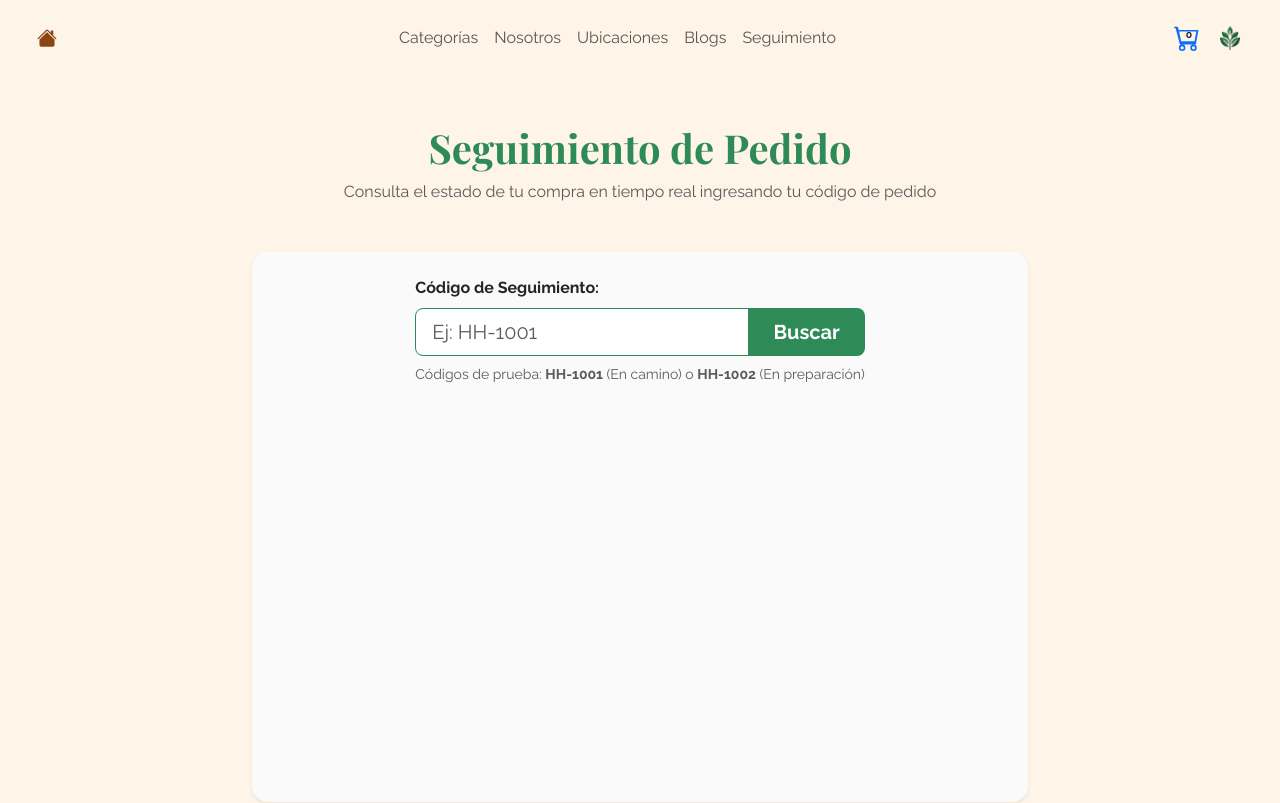
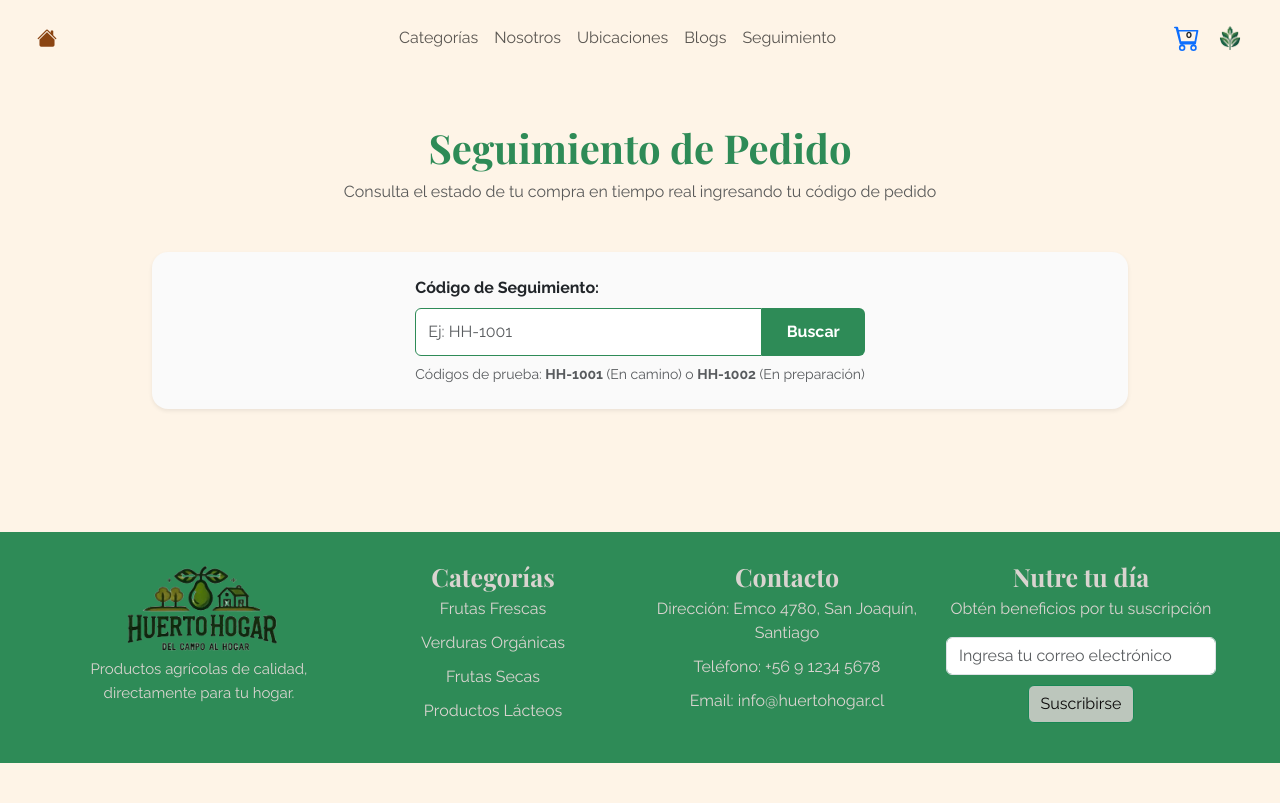
Before and after one commit to gonka-1/ROPIARMA-REACT, a React (Vite) app: page /seguimiento in a window 1280 px wide. Shown: the top 803 px of the page. Built offline with nearby package versions, Linux system fonts and the light colour scheme; a web font is replaced by a local one.

Commit message:
estilo de seguimiento editado

```diff
--- a/src/pages/Seguimiento.jsx
+++ b/src/pages/Seguimiento.jsx
@@ -32,10 +32,11 @@ export default function Seguimiento() {
         <p className="text-muted">Consulta el estado de tu compra en tiempo real ingresando tu código de pedido</p>
       </div>
 
+      {/* Buscador */}
       <div className="card border-0 shadow-sm p-4 mb-4 rounded-4 tarjeta-buscador">
         <form onSubmit={buscarPedido}>
-          <label className="form-label fw-bold text-dark">Código de Seguimiento:</label>
-          <div className="input-group input-group-lg">
+          <label className="form-label fw-bold text-dark mb-2">Código de Seguimiento:</label>
+          <div className="d-flex gap-0" style={{ height: '48px' }}>
             <input
               type="text"
               className="form-control input-seguimiento"
@@ -43,8 +44,15 @@ export default function Seguimiento() {
               required
               value={codigo}
               onChange={(e) => setCodigo(e.target.value)}
+              style={{ borderTopRightRadius: 0, borderBottomRightRadius: 0 }}
             />
-            <button className="btn fw-bold px-4 btn-seguimiento" type="submit">Buscar</button>
+            <button
+              className="btn fw-bold px-4 btn-seguimiento d-flex align-items-center justify-content-center"
+              type="submit"
+              style={{ borderTopLeftRadius: 0, borderBottomLeftRadius: 0, whiteSpace: 'nowrap' }}
+            >
+              Buscar
+            </button>
           </div>
           <small className="text-muted mt-2 d-block">
             Códigos de prueba: <b>HH-1001</b> (En camino) o <b>HH-1002</b> (En preparación)
@@ -52,45 +60,68 @@ export default function Seguimiento() {
         </form>
       </div>
 
+      {/* Resultado */}
       {resultado && (
-        <div className="card border-0 shadow-sm p-4 rounded-4">
-          <div className="d-flex justify-content-between align-items-center flex-wrap border-bottom pb-3 mb-3">
+        <div className="card border-0 shadow-sm p-4 rounded-4" style={{ backgroundColor: '#FFF3E0' }}>
+
+          {/* Header del resultado con Flexbox reforzado */}
+          <div className="d-flex justify-content-between align-items-center border-bottom pb-3 mb-4">
             <div>
-              <h5 className="fw-bold mb-1 id-pedido">Pedido: <span>{resultado.id}</span></h5>
-              <span className="text-muted small">Realizado hoy</span>
+              <h4 className="fw-bold mb-1 id-pedido" style={{ color: '#2E8B57' }}>
+                Pedido: <span>{resultado.id}</span>
+              </h4>
+              <small className="text-muted">Realizado hoy</small>
             </div>
-            <span className="badge rounded-pill fs-6 px-3 py-2 mt-2 mt-sm-0 badge-estado">{resultado.estado}</span>
+
+            <span
+              className="badge rounded-pill fs-6 px-3 py-2 text-white"
+              style={{ backgroundColor: '#2E8B57', whiteSpace: 'nowrap' }}
+            >
+              {resultado.estado}
+            </span>
           </div>
 
+          {/* Datos del Cliente */}
           <div className="row g-3 mb-4 text-dark">
             <div className="col-sm-6">
               <p className="mb-1 text-muted small">Cliente:</p>
-              <strong>{resultado.cliente}</strong>
+              <strong className="d-block">{resultado.cliente}</strong>
             </div>
             <div className="col-sm-6">
               <p className="mb-1 text-muted small">Dirección de entrega:</p>
-              <strong>{resultado.direccion}</strong>
+              <strong className="d-block">{resultado.direccion}</strong>
             </div>
           </div>
 
-          <h6 className="fw-bold mb-3 subtitulo-seguimiento">Progreso de Envío</h6>
-          <div className="progress mb-3 contenedor-progreso">
+          {/* Progreso del Envío (Barra asegurada) */}
+          <h6 className="fw-bold mb-3 subtitulo-seguimiento" style={{ color: '#2E8B57' }}>Progreso de Envío</h6>
+
+          <div
+            className="w-100 mb-2 rounded-pill overflow-hidden"
+            style={{ height: '14px', backgroundColor: '#E0E0E0' }}
+          >
             <div
-              className="progress-bar progress-bar-striped progress-bar-animated barra-progreso-fill"
-              role="progressbar"
-              style={{ width: resultado.progreso }}
+              className="h-100 rounded-pill"
+              style={{
+                width: resultado.progreso,
+                backgroundColor: '#2E8B57',
+                transition: 'width 0.4s ease'
+              }}
             ></div>
           </div>
 
-          <div className="d-flex justify-content-between text-center small text-muted mt-2">
-            <div>Recibido</div>
-            <div>Preparando</div>
-            <div>En Camino</div>
-            <div>Entregado</div>
+          {/* Textos distribuidos en 4 columnas separadas */}
+          <div className="row text-center small text-muted mt-2">
+            <div className="col-3">Recibido</div>
+            <div className="col-3">Preparando</div>
+            <div className="col-3">En Camino</div>
+            <div className="col-3">Entregado</div>
           </div>
+
         </div>
       )}
 
+      {/* Error */}
       {error && (
         <div className="alert alert-danger border-0 shadow-sm rounded-3 mt-3 text-center" role="alert">
           No encontramos ningún pedido con ese código. Revisa que esté bien escrito (ej: HH-1001).
--- a/src/styles/style-seguimiento.css
+++ b/src/styles/style-seguimiento.css
@@ -1,20 +1,34 @@
 /*MAIN*/
 .contenedor-principal-seguimiento {
-    max-width: 800px;
-  min-height: 55vh;
+  max-width: 1000px;
+  min-height: 45vh;
   margin-top: 3rem;
   margin-bottom: 3rem;
 }
+
+.contenedor-principal-seguimiento .card{
+  height: auto !important;
+  min-height: fit-content;
+  overflow: visible !important;
+}
+
 .titulo-seguimiento {
   font-family: 'Playfair Display', serif;
   color: #2E8B57;
 }
+
 .tarjeta-buscador {
   background-color: #FAFAFA;
+  height: auto !important;
 }
 
 .input-seguimiento {
   border-color: #2E8B57;
+}
+
+.input-seguimiento:focus {
+  border-color: #246B43;
+  box-shadow: 0 0 0 0.25rem rgba(46, 139, 87, 0.25);
 }
 
 .btn-seguimiento {
@@ -33,6 +47,7 @@
 
 .badge-estado {
   background-color: #2E8B57;
+  height: auto !important;
 }
 
 .contenedor-progreso {
@@ -42,7 +57,7 @@
 
 .barra-progreso-fill {
   background-color: #2E8B57;
-  width: 0%;
+  width: 10%;
 }
 
 .subtitulo-seguimiento {
```
